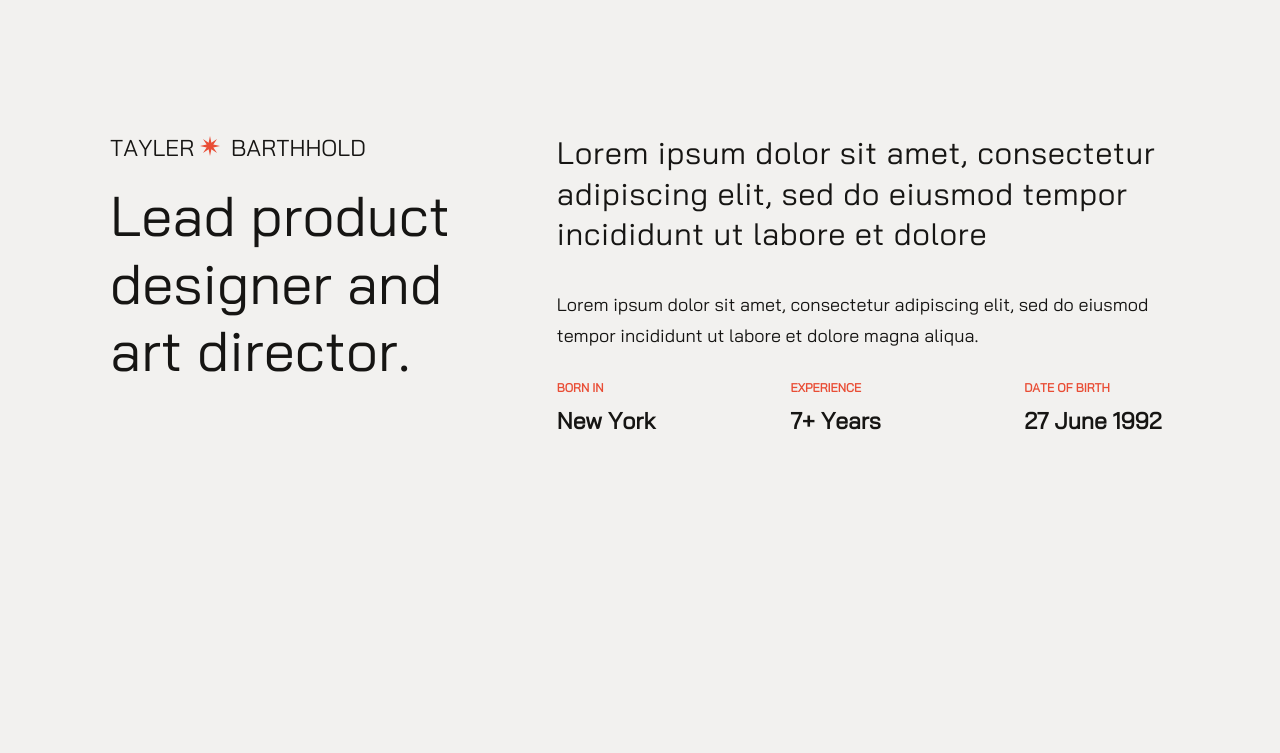
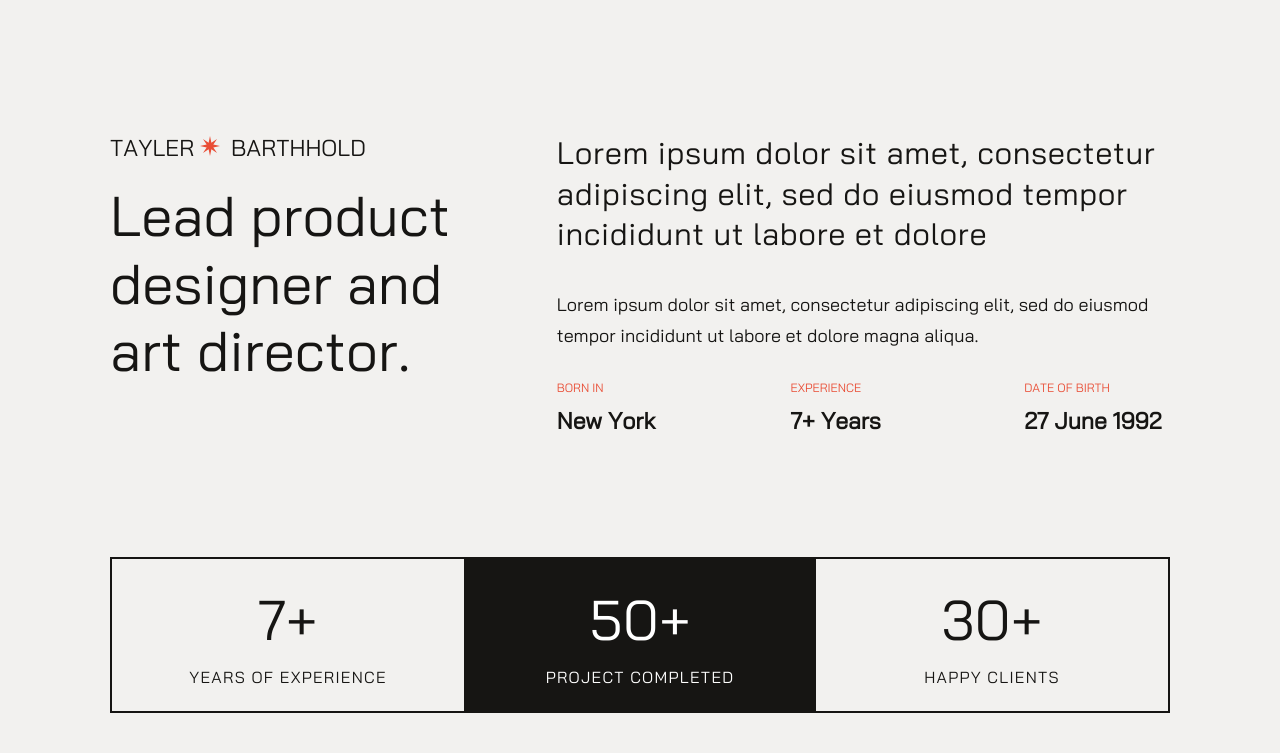
Before and after one commit to andrsweb/moxa, a website: page public/index.html in a window 1280 px wide. Shown: the part 1483-2236 px from the top of the page. Before the commit the page ends 1980 px from the top, so only its background shows below. Drawn offline with Linux system fonts and the light colour scheme.

Commit message:
added stat section

```diff
--- a/public/index.html
+++ b/public/index.html
@@ -156,17 +156,33 @@
                 </p>
                 <div class="lead-items">
                     <div class="lead-item">
-    <div class="lead-item-title"><b>BORN IN</b></div>
-    <div class="lead-item-text"><b>New York</b></div>
+    <div class="lead-item-title">BORN IN</div>
+    <div class="lead-item-text">New York</div>
 </div><div class="lead-item">
-    <div class="lead-item-title"><b>EXPERIENCE</b></div>
-    <div class="lead-item-text"><b>7+ Years</b></div>
+    <div class="lead-item-title">EXPERIENCE</div>
+    <div class="lead-item-text">7+ Years</div>
 </div><div class="lead-item">
-    <div class="lead-item-title"><b>DATE OF BIRTH</b></div>
-    <div class="lead-item-text"><b>27 June 1992</b></div>
+    <div class="lead-item-title">DATE OF BIRTH</div>
+    <div class="lead-item-text">27 June 1992</div>
 </div>
                 </div>
             </div>
+        </div>
+    </div>
+</section>
+	<section class="stat">
+    <div class="container sm">
+        <div class="stat-wrapp">
+            <div class="stat-item">
+    <div class="stat-item-title">7+</div>
+    <div class="stat-item-text">Years of Experience</div>
+</div><div class="stat-item">
+    <div class="stat-item-title">50+</div>
+    <div class="stat-item-text">Project Completed</div>
+</div><div class="stat-item">
+    <div class="stat-item-title">30+</div>
+    <div class="stat-item-text">Happy Clients</div>
+</div>
         </div>
     </div>
 </section>
--- a/src/scss/common/vars.scss
+++ b/src/scss/common/vars.scss
@@ -27,6 +27,7 @@ $fs-m	 : 20px;
 $fs-xm	 : 23px;
 $fs-l	 : 31px;
 $fs-xl	 : 32px;
+$fs-xxl	 : 56px;
 
 // Font weights.
 $fw-regular	: 400;
--- a/src/scss/main.scss
+++ b/src/scss/main.scss
@@ -19,3 +19,4 @@
 @import 'sections/hero';
 @import 'sections/stripe.scss';
 @import 'sections/lead.scss';
+@import 'sections/stat.scss';
--- a/src/scss/sections/lead.scss
+++ b/src/scss/sections/lead.scss
@@ -44,6 +44,7 @@
                     }
 
                     .lead-item-text {
+                        font-weight: $fw-bold;
                         font-size: $fs-xm;
                         line-height: 1.4;
                     }
--- /dev/null
+++ b/src/scss/sections/stat.scss
@@ -0,0 +1,33 @@
+.stat {
+    padding: 60px 0 40px;
+    &-wrapp {
+        display: flex;
+        border: 2px solid $black;
+    }
+
+    &-item {
+        padding: 18px 0;
+        width: calc( 100% / 3);
+        display: flex;
+        flex-direction: column;
+        align-items: center;
+
+        &:nth-child(2) {
+            background: $black;
+            color: $white;
+        }
+
+        &-title {
+            font-weight: $fw-regular;
+            font-size: $fs-xxl;
+        }
+
+        &-text {
+            text-transform: uppercase;
+            font-weight: $fw-regular;
+            font-size: $fs-s;
+            line-height: 2;
+            letter-spacing: 1.28px;
+        }
+    }
+}
```
Also changed, not shown: src/html/index.html (+1 -0 lines), src/html/template-parts/sections/lead/lead-item.html (+2 -2 lines), src/html/template-parts/sections/stat/stat-items.html (added, +4 -0 lines), src/html/template-parts/sections/stat/stat.html (added, +11 -0 lines), public/css/main.min.css.
